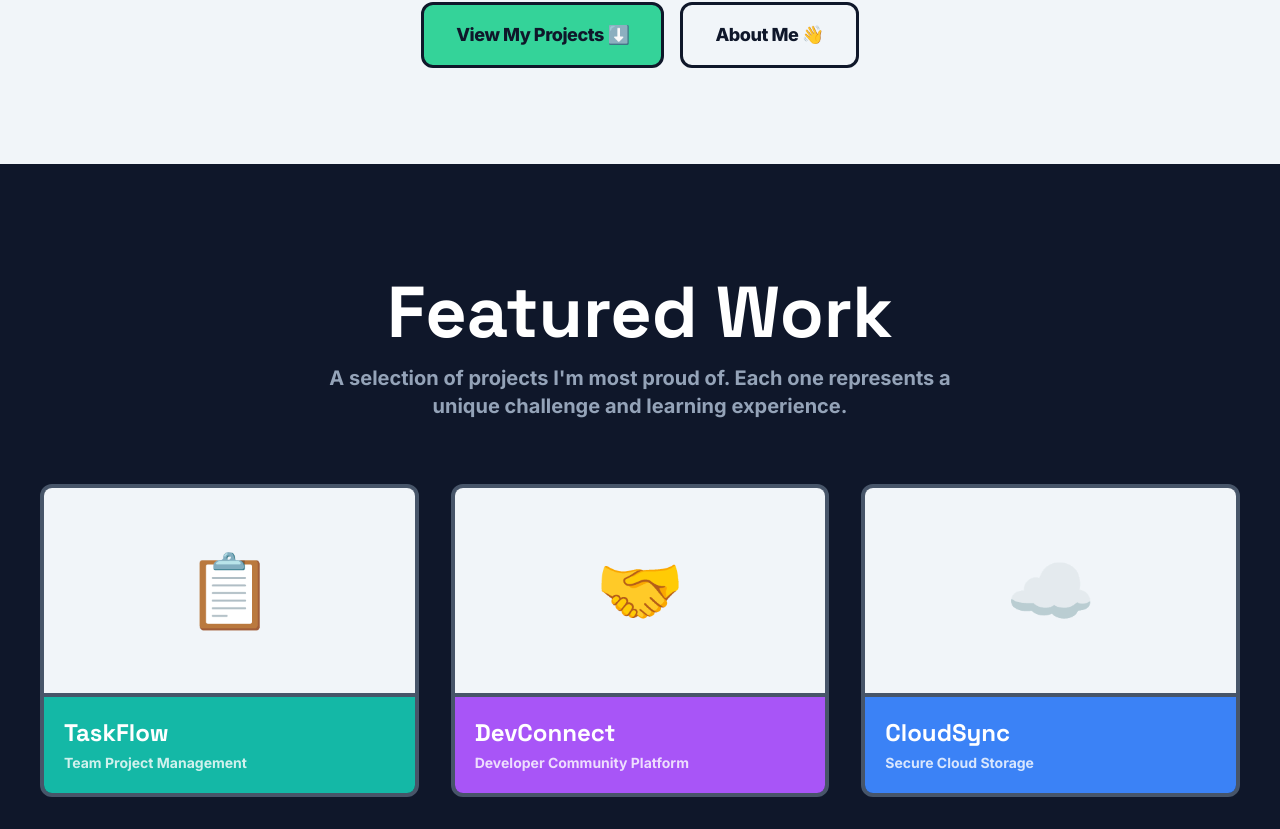
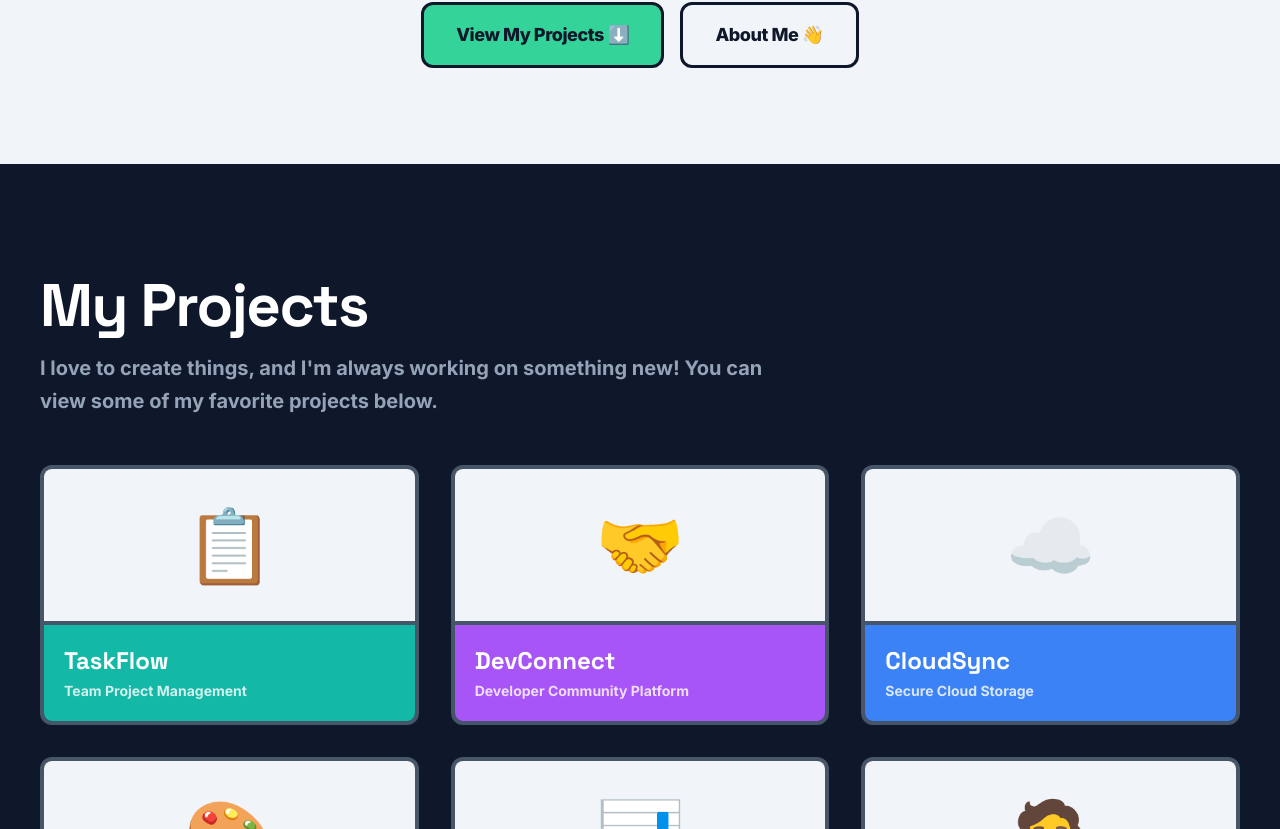
Before and after one commit to shubhamthakur3/portfolio, a Next.js app: page / in a window 1280 px wide. Shown: the part 731-1560 px from the top of the page. Built offline with nearby package versions, Linux system fonts and the light colour scheme.

Commit message:
feat: implement landing page with project showcase and personal introduction sections

```diff
--- a/src/app/page.tsx
+++ b/src/app/page.tsx
@@ -1,7 +1,7 @@
 import AnimateOnScroll from "@/components/AnimateOnScroll";
 import SectionTitle from "@/components/SectionTitle";
 import ProjectCard from "@/components/ProjectCard";
-import { projects, featuredProjects } from "@/data/projects";
+import { projects } from "@/data/projects";
 import { skillCategories } from "@/data/skills";
 
 export default function Home() {
@@ -58,61 +58,18 @@ export default function Home() {
         </div>
       </section>
 
-      {/* ══════════════════════════════════════════════
-          FEATURED WORK — Dark Section
-          ══════════════════════════════════════════════ */}
-      <section className="bg-navy py-20 md:py-28 px-6 md:px-10">
-        <div className="max-w-7xl mx-auto">
-          <AnimateOnScroll>
-            <h2 className="font-display text-5xl md:text-6xl lg:text-7xl font-black text-white text-center mb-4">
-              Featured Work
-            </h2>
-          </AnimateOnScroll>
-          <AnimateOnScroll delay={100}>
-            <p className="text-lg md:text-xl font-bold text-gray-400 text-center max-w-2xl mx-auto mb-16">
-              A selection of projects I&apos;m most proud of. Each one represents a unique challenge and learning experience.
-            </p>
-          </AnimateOnScroll>
 
-          {/* Featured Projects — Large Cards with Screenshots */}
-          <div className="grid grid-cols-1 md:grid-cols-3 gap-8">
-            {featuredProjects.map((project, index) => (
-              <AnimateOnScroll key={project.id} delay={index * 120}>
-                <a
-                  href={project.liveUrl || project.githubUrl}
-                  target="_blank"
-                  rel="noopener noreferrer"
-                  className="group block rounded-xl border-4 border-gray-600 bg-navy-light overflow-hidden transition-all duration-300 hover:-translate-y-2 hover:border-accent hover:shadow-[6px_6px_0px_0px_#34d399]"
-                >
-                  {/* Screenshot area */}
-                  <div className="aspect-video bg-gray-100 border-b-4 border-gray-600 group-hover:border-accent transition-colors duration-300 flex items-center justify-center">
-                    <span className="text-6xl md:text-7xl">{project.emoji}</span>
-                  </div>
-                  {/* Info */}
-                  <div className={`${project.color} px-5 py-5`}>
-                    <h3 className="font-display text-xl md:text-2xl font-black text-white">
-                      {project.title}
-                    </h3>
-                    <p className="text-sm font-bold text-white/80 mt-1">
-                      {project.summary}
-                    </p>
-                  </div>
-                </a>
-              </AnimateOnScroll>
-            ))}
-          </div>
-        </div>
-      </section>
 
       {/* ══════════════════════════════════════════════
-          ALL PROJECTS — Light Section
+          ALL PROJECTS — Dark Section
           ══════════════════════════════════════════════ */}
-      <section id="projects" className="py-20 md:py-28 px-6 md:px-10 scroll-mt-24">
+      <section id="projects" className="bg-navy py-20 md:py-28 px-6 md:px-10 scroll-mt-24">
         <div className="max-w-7xl mx-auto">
           <AnimateOnScroll>
             <SectionTitle
               title="My Projects"
               subtitle="I love to create things, and I'm always working on something new! You can view some of my favorite projects below."
+              dark
             />
           </AnimateOnScroll>
 
--- a/src/components/ProjectCard.tsx
+++ b/src/components/ProjectCard.tsx
@@ -10,19 +10,19 @@ export default function ProjectCard({ project }: ProjectCardProps) {
       href={project.liveUrl || project.githubUrl}
       target="_blank"
       rel="noopener noreferrer"
-      className="group block rounded-xl border-4 border-card-border bg-card-bg overflow-hidden transition-all duration-300 hover:-translate-y-2 hover:shadow-[8px_8px_0px_0px_#34d399]"
+      className="group block rounded-xl border-4 border-gray-600 bg-navy-light overflow-hidden transition-all duration-300 hover:-translate-y-2 hover:border-accent hover:shadow-[6px_6px_0px_0px_#34d399]"
     >
-      {/* Top — Emoji + Icon area */}
-      <div className="flex flex-col items-center justify-center py-8 bg-gray-100">
-        <span className="text-5xl md:text-6xl">{project.emoji}</span>
+      {/* Top — Emoji area */}
+      <div className="flex flex-col items-center justify-center py-10 bg-gray-100 border-b-4 border-gray-600 group-hover:border-accent transition-colors duration-300">
+        <span className="text-6xl md:text-7xl">{project.emoji}</span>
       </div>
 
       {/* Bottom — Info area with color */}
       <div className={`${project.color} px-5 py-5`}>
-        <h3 className="font-display text-xl md:text-2xl font-black text-white text-center">
+        <h3 className="font-display text-xl md:text-2xl font-black text-white">
           {project.title}
         </h3>
-        <p className="text-sm font-bold text-white/80 text-center mt-1">
+        <p className="text-sm font-bold text-white/80 mt-1">
           {project.summary}
         </p>
       </div>
--- a/src/data/projects.ts
+++ b/src/data/projects.ts
@@ -6,7 +6,7 @@ export interface Project {
   technologies: string[];
   githubUrl: string;
   liveUrl?: string;
-  featured: boolean;
+
   emoji: string;
   color: string;
 }
@@ -21,7 +21,7 @@ export const projects: Project[] = [
     technologies: ["React", "TypeScript", "Node.js", "PostgreSQL", "Tailwind CSS"],
     githubUrl: "https://github.com",
     liveUrl: "https://example.com",
-    featured: true,
+
     emoji: "📋",
     color: "bg-teal",
   },
@@ -34,7 +34,7 @@ export const projects: Project[] = [
     technologies: ["Next.js", "MongoDB", "Socket.io", "Tailwind CSS"],
     githubUrl: "https://github.com",
     liveUrl: "https://example.com",
-    featured: true,
+
     emoji: "🤝",
     color: "bg-purple",
   },
@@ -47,7 +47,7 @@ export const projects: Project[] = [
     technologies: ["React", "AWS S3", "Node.js", "Redis", "Docker"],
     githubUrl: "https://github.com",
     liveUrl: "https://example.com",
-    featured: true,
+
     emoji: "☁️",
     color: "bg-blue",
   },
@@ -59,7 +59,7 @@ export const projects: Project[] = [
       "A design collaboration tool that enables teams to create, iterate, and ship beautiful interfaces together.",
     technologies: ["TypeScript", "Canvas API", "WebSocket", "React"],
     githubUrl: "https://github.com",
-    featured: false,
+
     emoji: "🎨",
     color: "bg-pink",
   },
@@ -72,7 +72,7 @@ export const projects: Project[] = [
     technologies: ["Next.js", "D3.js", "Python", "FastAPI", "PostgreSQL"],
     githubUrl: "https://github.com",
     liveUrl: "https://example.com",
-    featured: false,
+
     emoji: "📊",
     color: "bg-orange",
   },
@@ -84,10 +84,8 @@ export const projects: Project[] = [
       "An interactive learning platform that makes programming accessible through guided exercises and real-time feedback.",
     technologies: ["React", "Node.js", "OpenAI API", "MongoDB", "Tailwind CSS"],
     githubUrl: "https://github.com",
-    featured: false,
+
     emoji: "🧑‍💻",
     color: "bg-rose",
   },
 ];
-
-export const featuredProjects = projects.filter((p) => p.featured);
```
